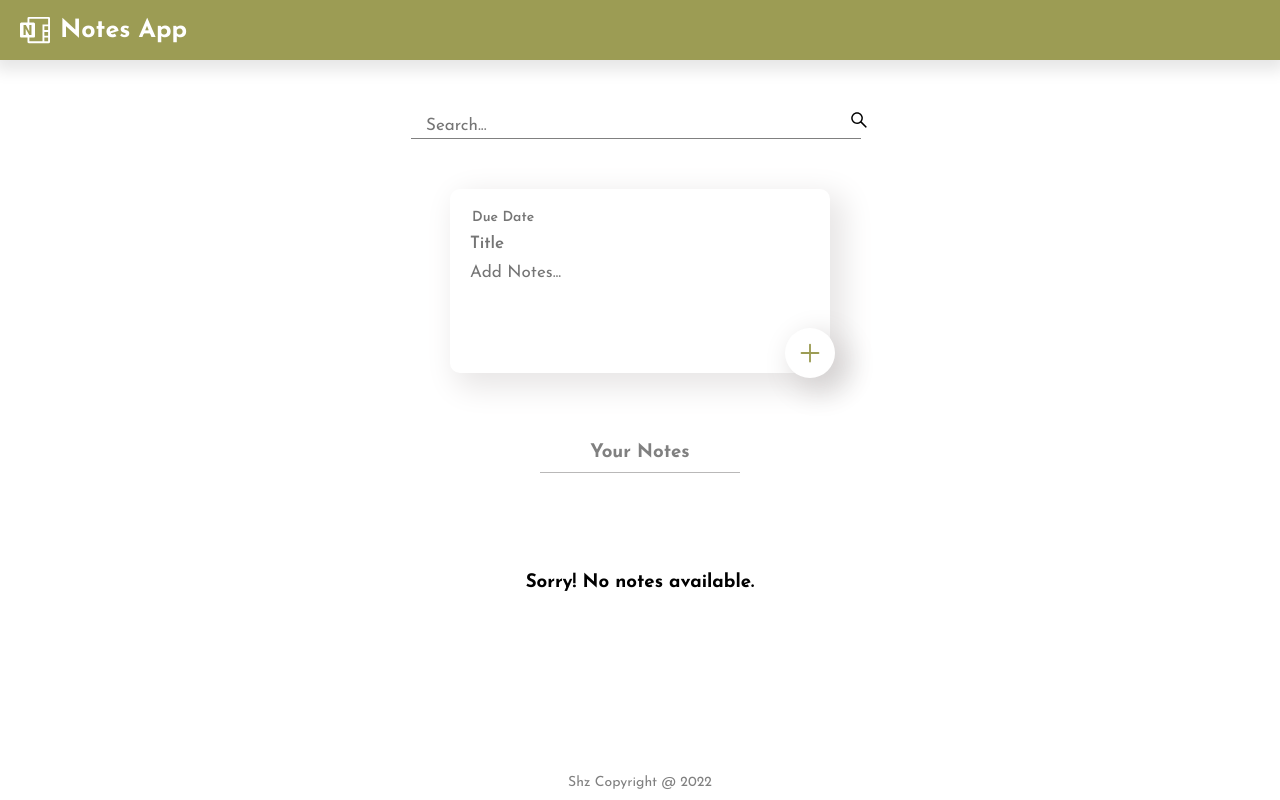
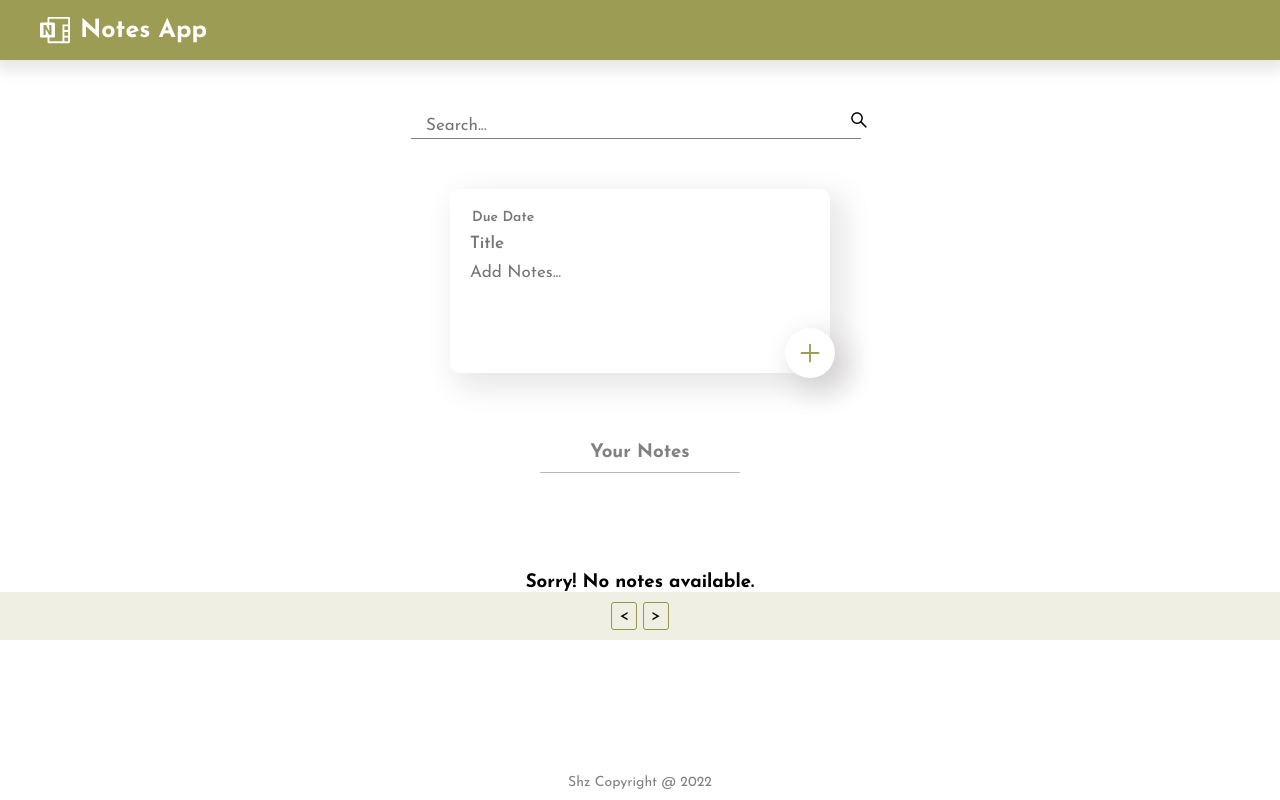
Before and after one commit to Shafaquegithub/Notes_App, a React (Create React App) app: page / in a window 1280 px wide. Built offline with nearby package versions, Linux system fonts and the light colour scheme.

Commit message:
2nd modified

```diff
--- a/src/App.js
+++ b/src/App.js
@@ -21,6 +21,7 @@ function App() {
 
   const [allNotes, setAllNotes] = useState(getLocalStorageList());
   const [notes, setNotes] = useState({
+    id: "",
     title: "",
     details: "",
     date: "",
@@ -29,7 +30,7 @@ function App() {
     isOverDue: false,
   });
   const [editMode, setEditMode] = useState(false);
-  const [editingIndex, setEditingIndex] = useState(null);
+  const [editingId, setEditingId] = useState(null);
   const [searchMode, setSearchMode] = useState(false);
   const [createMode, setCreateMode] = useState(false);
 
@@ -55,14 +56,14 @@ function App() {
         setAllNotes={setAllNotes}
         editMode={editMode}
         setEditMode={setEditMode}
-        editingIndex={editingIndex}
-        setEditingIndex={setEditingIndex}
+        editingId={editingId}
+        setEditingId={setEditingId}
       />
       <AllNotes
         allNotes={allNotes}
         setAllNotes={setAllNotes}
         setNotes={setNotes}
-        setEditingIndex={setEditingIndex}
+        setEditingId={setEditingId}
         editMode={editMode}
         setEditMode={setEditMode}
         searchMode={searchMode}
--- a/src/components/AddNotes/AddNotes.js
+++ b/src/components/AddNotes/AddNotes.js
@@ -9,8 +9,8 @@ const AddNotes = ({
   setNotes,
   editMode,
   setEditMode,
-  editingIndex,
-  setEditingIndex,
+  editingId,
+  setEditingId,
 }) => {
   const [error, setError] = useState("");
 
@@ -27,6 +27,7 @@ const AddNotes = ({
         [e.target.name]: e.target.value,
         date: new Date().toDateString(),
         status: "Open",
+        id: new Date().valueOf(),
       });
     }
   };
@@ -45,19 +46,19 @@ const AddNotes = ({
     }
     if (editMode) {
       setAllNotes(
-        allNotes.map((e, index) => {
-          if (index == editingIndex) {
+        allNotes.map((item) => {
+          if (item.id == editingId) {
             return {
-              ...e,
+              ...item,
               ...notes,
               isOverDue: new Date() > new Date(notes.dueDate) ? true : false,
             };
           }
-          return e;
+          return item;
         })
       );
       setEditMode(false);
-      setEditingIndex(null);
+      setEditingId(null);
     } else {
       setAllNotes([...allNotes, notes]);
     }
--- a/src/components/AllNotes/AllNotes.js
+++ b/src/components/AllNotes/AllNotes.js
@@ -1,29 +1,35 @@
-import React, { useState } from "react";
+import React, { useEffect, useState } from "react";
 import Notes from "../Notes/Notes";
 import "./AllNotes.css";
+import Pagination from "../Pagination/Pagination";
 
 const AllNotes = ({
   allNotes,
   setAllNotes,
   setNotes,
-  setEditingIndex,
+  setEditingId,
   editMode,
   setEditMode,
   searchMode,
 }) => {
-  const handlePageClick = (data) => {
-    console.log(data.selected);
-  };
+  const notesPerPage = 4;
+  const [pageNum, setPageNum] = useState(1);
+  const start = pageNum * notesPerPage - notesPerPage;
+  const end = pageNum * notesPerPage;
+
   return (
     <>
       <h3 className="notes-heading">Your Notes</h3>
 
-      {allNotes.length == 0 ? (
+      {allNotes && allNotes.length == 0 ? (
         <h3 style={{ marginTop: "100px" }}>Sorry! No notes available.</h3>
       ) : (
         <section className="allNotes-sec">
           {allNotes &&
-            allNotes.map((items, index) => (
+            allNotes
+              .reverse()
+              .slice(start, end)
+              .map((items, index) => (
                 <Notes
                   key={index}
                   {...items}
@@ -31,14 +37,21 @@ const AllNotes = ({
                   allNotes={allNotes}
                   setAllNotes={setAllNotes}
                   setNotes={setNotes}
-                setEditingIndex={setEditingIndex}
+                  setEditingId={setEditingId}
                   editMode={editMode}
                   setEditMode={setEditMode}
                   searchMode={searchMode}
+                  setPageNum={setPageNum}
                 />
               ))}
         </section>
       )}
+      <Pagination
+        allNotes={allNotes}
+        pageNum={pageNum}
+        setPageNum={setPageNum}
+        notesPerPage={notesPerPage}
+      />
     </>
   );
 };
--- a/src/components/HeaderAndFooter/HeaderAndFooter.css
+++ b/src/components/HeaderAndFooter/HeaderAndFooter.css
@@ -1,15 +1,18 @@
+.header-sec {
+  background-color: rgba(111, 111, 6, 0.687);
+  box-shadow: 0pc 5px 15px 5px rgba(0, 0, 0, 0.1);
+}
 header {
   display: flex;
   align-items: center;
   justify-content: start;
   height: 50px;
-  padding: 5px 20px;
+  padding: 5px 30px;
   font-size: 25px;
   font-weight: 700;
-  background-color: rgba(111, 111, 6, 0.687);
   color: white;
-  box-shadow: 0pc 5px 15px 5px rgba(0, 0, 0, 0.1);
-  margin-bottom: 50px;
+  max-width: 1200px;
+  margin: 0 auto 50px;
 }
 
 footer {
--- a/src/components/HeaderAndFooter/HeaderAndFooter.js
+++ b/src/components/HeaderAndFooter/HeaderAndFooter.js
@@ -6,12 +6,14 @@ const HeaderAndFooter = ({ header, footer }) => {
   return (
     <>
       {header ? (
+        <section className="header-sec">
           <header>
             <SiMicrosoftonenote
               style={{ fontSize: "30px", paddingRight: "10px" }}
             />
             Notes App
           </header>
+        </section>
       ) : null}
 
       {footer ? <footer>Shz Copyright @ 2022</footer> : null}
--- a/src/components/Notes/Notes.js
+++ b/src/components/Notes/Notes.js
@@ -5,19 +5,17 @@ import "./Notes.css";
 import { FaEye } from "react-icons/fa";
 
 const Notes = ({
-  notes,
+  id,
   title,
   details,
   isOverDue,
-  date,
   dueDate,
   status,
   index,
   allNotes,
   setAllNotes,
   setNotes,
-  editingIndex,
-  setEditingIndex,
+  setEditingId,
   setEditMode,
   searchMode,
 }) => {
@@ -38,10 +36,14 @@ const Notes = ({
 
   // .........handleEditing.........function for editing any Notes.....
 
-  const handleEdit = (index) => {
-    setNotes(allNotes[index]);
+  const handleEdit = (curId) => {
+    setNotes(() =>
+      allNotes.find((item) => {
+        return item.id == curId;
+      })
+    );
     setEditMode(true);
-    setEditingIndex(index);
+    setEditingId(id);
     window.scrollTo({
       top: 0,
       left: 0,
@@ -138,7 +140,7 @@ const Notes = ({
           <div className="btn-sec">
             <button
               style={{ visibility: searchMode ? "hidden" : "visible" }}
-              onClick={() => handleEdit(index)}
+              onClick={() => handleEdit(id)}
               title="Edit Notes"
             >
               <AiFillEdit />
@@ -161,7 +163,7 @@ const Notes = ({
           setOpen={setOpenSingleNotes}
           allNotes={allNotes}
           setAllNotes={setAllNotes}
-          index={index}
+          id={id}
         />
       </section>
     </>
--- /dev/null
+++ b/src/components/Pagination/Pagination.css
@@ -0,0 +1,20 @@
+.pagination-container {
+  background-color: rgba(111, 111, 6, 0.109);
+  display: flex;
+  justify-content: center;
+  margin-bottom: 100px;
+}
+.pagination-div {
+  margin: 10px 3px;
+  padding: 5px 7px;
+  border-radius: 3px;
+  border: 1px solid rgba(111, 111, 6, 0.687);
+  cursor: pointer;
+}
+.pagination-div:hover {
+  box-shadow: 0px 0px 5px rgba(111, 111, 6, 0.403);
+}
+.active {
+  color: white;
+  background-color: rgba(111, 111, 6, 0.687);
+}
--- /dev/null
+++ b/src/components/Pagination/Pagination.jsx
@@ -0,0 +1,45 @@
+import React, { useState } from "react";
+import "./Pagination.css";
+
+function Pagination({ pageNum, setPageNum, allNotes, notesPerPage }) {
+  const pageCount = Math.ceil(allNotes.length / notesPerPage);
+  const pageNumbers = [...Array(pageCount + 1).keys()].slice(1);
+
+  // const handlePagination = (num) => {
+  //   // setPage({
+  //   //   pageNum: num,
+  //   //   // start: pageNum * notesPerPage - notesPerPage,
+  //   //   // end: pageNum * notesPerPage,
+  //   // });
+  // };
+  const handlePrevAndForward = (val) => {
+    if (val == -1 && pageNum > 1) {
+      setPageNum(pageNum - 1);
+    } else if (val == 1 && pageNum < pageNumbers.length)
+      setPageNum(pageNum + 1);
+  };
+  return (
+    <>
+      <div className="pagination-container">
+        <div
+          className=" pagination-div prev"
+          onClick={() => handlePrevAndForward(-1)}
+        >{`<`}</div>
+        {pageNumbers.map((num) => (
+          <div
+            className={`pagination-div page-num ${num == pageNum && "active"}`}
+            onClick={() => setPageNum(num)}
+          >
+            {num}
+          </div>
+        ))}
+        <div
+          className=" pagination-div forward"
+          onClick={() => handlePrevAndForward(1)}
+        >{`>`}</div>
+      </div>
+    </>
+  );
+}
+
+export default Pagination;
--- a/src/components/SingleNotes/SingleNotes.css
+++ b/src/components/SingleNotes/SingleNotes.css
@@ -1,7 +1,7 @@
 .singleNotes-sec {
   min-width: 100vw;
   min-height: 100vh;
-  background-color: rgba(0, 0, 0, 0.665);
+  background-color: rgba(0, 0, 0, 0.465);
   position: fixed;
   top: 0;
   left: 0;
--- a/src/components/SingleNotes/SingleNotes.js
+++ b/src/components/SingleNotes/SingleNotes.js
@@ -3,20 +3,23 @@ import "./SingleNotes.css";
 import { RiCloseFill } from "react-icons/ri";
 import { CgNotes } from "react-icons/cg";
 
-const SingleNotes = ({ open, setOpen, allNotes, index, setAllNotes }) => {
-  const { title, details, dueDate, status, date, isOverDue } = allNotes[index];
+const SingleNotes = ({ id, open, setOpen, allNotes, setAllNotes }) => {
+  const { title, details, dueDate, status, date, isOverDue } = allNotes.find(
+    (item) => {
+      return item.id == id;
+    }
+  );
 
-  const changeStatus = (statusValue, index) => {
+  const changeStatus = (statusValue) => {
     setAllNotes(
-      allNotes.map((e, notesIndex) => {
-        if (notesIndex == index) {
-          return { ...e, status: statusValue };
+      allNotes.map((item) => {
+        if (item.id == id) {
+          return { ...item, status: statusValue };
         }
-        return e;
+        return item;
       })
     );
   };
-  // setDate function is for changing date formats.
   const setDate = () => {
     let createdDate = new Date(date).toDateString().split(" ");
     let formatedCreatedDate = `${createdDate[2]} ${createdDate[1]} ${createdDate[3]}`;
@@ -47,7 +50,7 @@ const SingleNotes = ({ open, setOpen, allNotes, index, setAllNotes }) => {
 
         <div className="status-btn-div">
           <div
-            onClick={() => changeStatus("Open", index)}
+            onClick={() => changeStatus("Open")}
             style={{
               borderColor: status == "Open" && "black",
             }}
@@ -55,7 +58,7 @@ const SingleNotes = ({ open, setOpen, allNotes, index, setAllNotes }) => {
             Open
           </div>
           <div
-            onClick={() => changeStatus("Working", index)}
+            onClick={() => changeStatus("Working")}
             style={{
               borderColor: status == "Working" && "black",
             }}
@@ -63,7 +66,7 @@ const SingleNotes = ({ open, setOpen, allNotes, index, setAllNotes }) => {
             Working{" "}
           </div>
           <div
-            onClick={() => changeStatus("Done", index)}
+            onClick={() => changeStatus("Done")}
             style={{
               borderColor: status == "Done" && "black",
             }}
```
Lines whose indentation alone changed are shown as unchanged.
